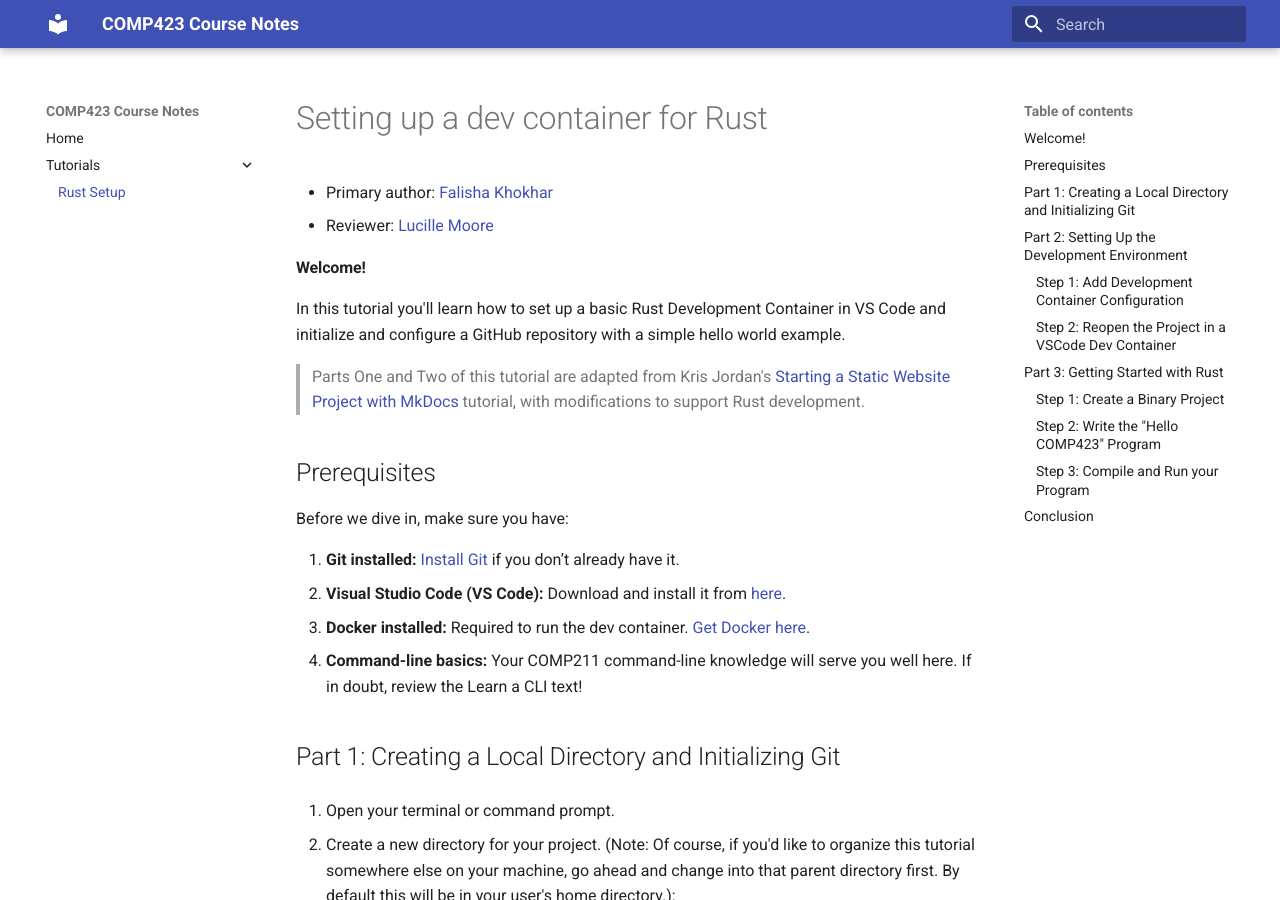
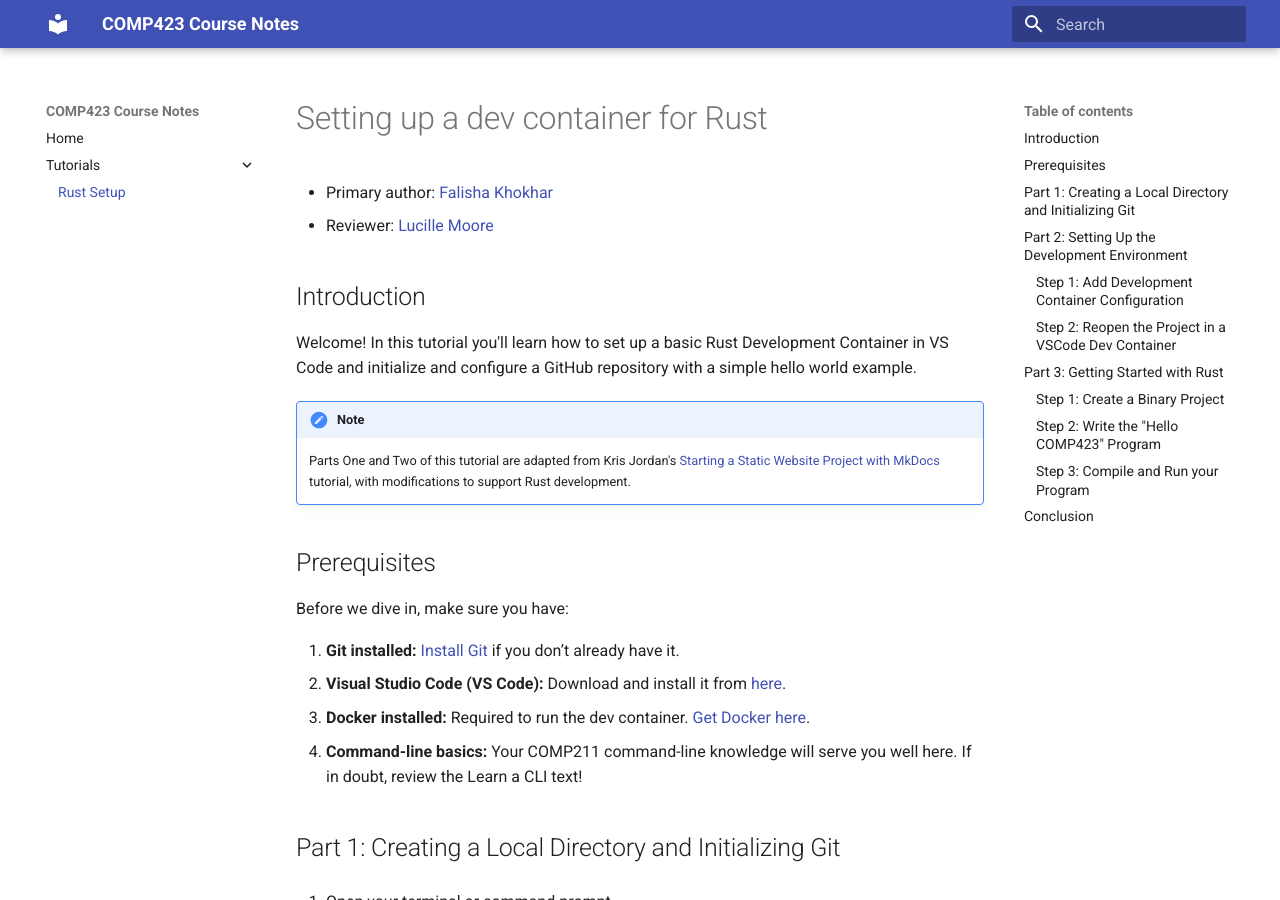
Before and after one commit to falishakhokhar/comp423-course-notes, an MkDocs documentation site: the page built from docs/tutorials/rust-setup.md, in a window 1280 px wide and 900 px high. Built offline with MkDocs 1.6.1 and Material for MkDocs 9.7.7, drawn with Linux system fonts in a browser that asks for light colours.

Commit message:
Fixing a couple of formatting issues.

```diff
--- a/docs/tutorials/rust-setup.md
+++ b/docs/tutorials/rust-setup.md
@@ -2,11 +2,12 @@
 * Primary author: [Falisha Khokhar](https://github.com/falishakhokhar)
 * Reviewer: [Lucille Moore](https://github.com/lmoore36)
 
-#### Welcome!
+## Introduction
 
-In this tutorial you'll learn how to set up a basic Rust Development Container in VS Code and initialize and configure a GitHub repository with a simple hello world example.
+Welcome! In this tutorial you'll learn how to set up a basic Rust Development Container in VS Code and initialize and configure a GitHub repository with a simple hello world example.
 
->Parts One and Two of this tutorial are adapted from Kris Jordan's [Starting a Static Website Project with MkDocs](https://comp423-25s.github.io/resources/MkDocs/tutorial/) tutorial, with modifications to support Rust development.
+!!! note
+    Parts One and Two of this tutorial are adapted from Kris Jordan's [Starting a Static Website Project with MkDocs](https://comp423-25s.github.io/resources/MkDocs/tutorial/) tutorial, with modifications to support Rust development.
 
 ## Prerequisites
 
```
Also changed, not shown: other parts of docs/tutorials/rust-setup.md (+4 -2 lines).
